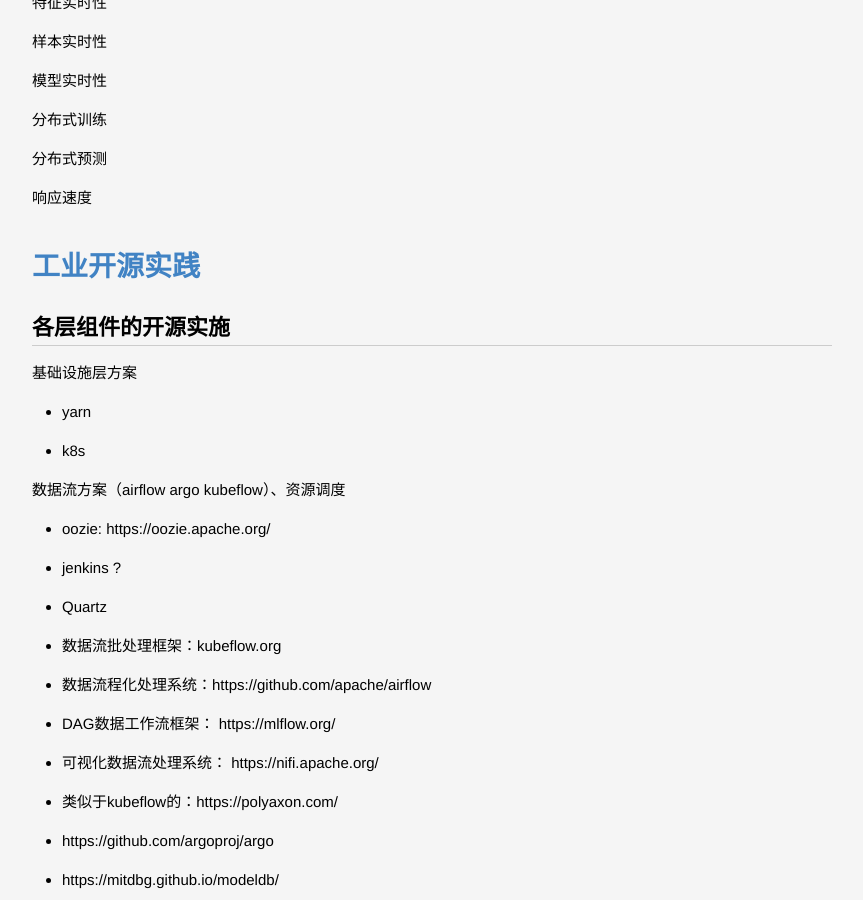
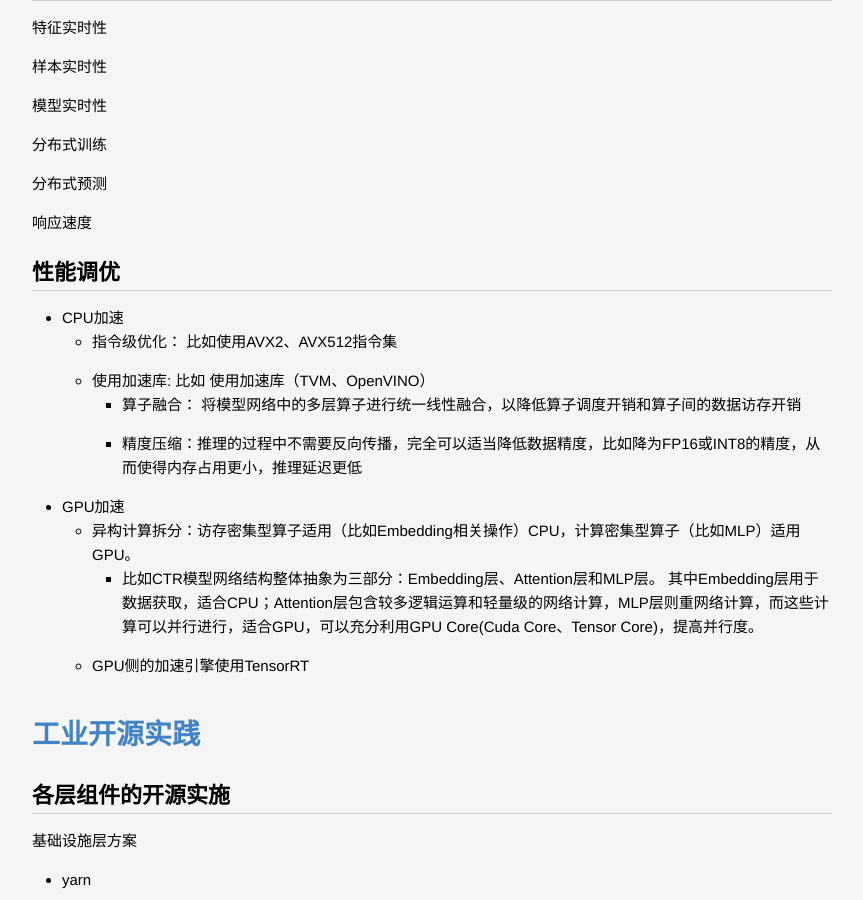
Before and after one commit to lucky521/blog, a Jekyll site: the page built from _posts/ml/2019-05-21-ML-System.markdown, in a window 1280 px wide and 900 px high, scrolled down 4150 px. Shown: the whole window, without its empty margins (208-1071 px from the left). Built offline with Jekyll 4.4.1, drawn with Linux system fonts in a browser that asks for light colours.

Commit message:
update blog

````diff
--- a/_posts/ml/2017-10-26-tensorflow.markdown
+++ b/_posts/ml/2017-10-26-tensorflow.markdown
@@ -928,8 +928,9 @@
 ```python
 train_op = optim.minimize(loss, global_step=self.global_step, var_list=train_vars)
 ```
-var_list 参数指明了本次优化中可以被更新的权值。
-global_step 参数是训练迭代的计数器，比如说在Tensorboard画loss和 accuracy的横坐标即是global_step。优化器op每执行一次，该值就会自增1.
+* var_list 参数指明了本次优化中可以被更新的权值。
+* global_step 参数是训练迭代的计数器，比如说在Tensorboard画loss和 accuracy的横坐标即是global_step。优化器op每执行一次，该值就会自增1.
+* gate_gradients  梯度计算的同步或异步
 
 
 tf.GradientTape怎么用？
--- a/_posts/ml/2017-11-20-Tensorflow-Internal.markdown
+++ b/_posts/ml/2017-11-20-Tensorflow-Internal.markdown
@@ -227,3 +227,7 @@
 MKL - Intel出的数学计算库Math kernel library（MKL)
 
 GEMM - 线性代数库。
+
+sycl
+
+rdma
--- a/_posts/ml/2019-05-21-ML-System.markdown
+++ b/_posts/ml/2019-05-21-ML-System.markdown
@@ -133,6 +133,19 @@
 
 
 
+## 性能调优
+
+* CPU加速
+  * 指令级优化： 比如使用AVX2、AVX512指令集
+  * 使用加速库: 比如 使用加速库（TVM、OpenVINO）
+    * 算子融合： 将模型网络中的多层算子进行统一线性融合，以降低算子调度开销和算子间的数据访存开销
+    * 精度压缩：推理的过程中不需要反向传播，完全可以适当降低数据精度，比如降为FP16或INT8的精度，从而使得内存占用更小，推理延迟更低
+* GPU加速
+  * 异构计算拆分：访存密集型算子适用（比如Embedding相关操作）CPU，计算密集型算子（比如MLP）适用GPU。
+    * 比如CTR模型网络结构整体抽象为三部分：Embedding层、Attention层和MLP层。 其中Embedding层用于数据获取，适合CPU；Attention层包含较多逻辑运算和轻量级的网络计算，MLP层则重网络计算，而这些计算可以并行进行，适合GPU，可以充分利用GPU Core(Cuda Core、Tensor Core)，提高并行度。
+  * GPU侧的加速引擎使用TensorRT
+
+
 
 # 工业开源实践
 
````
